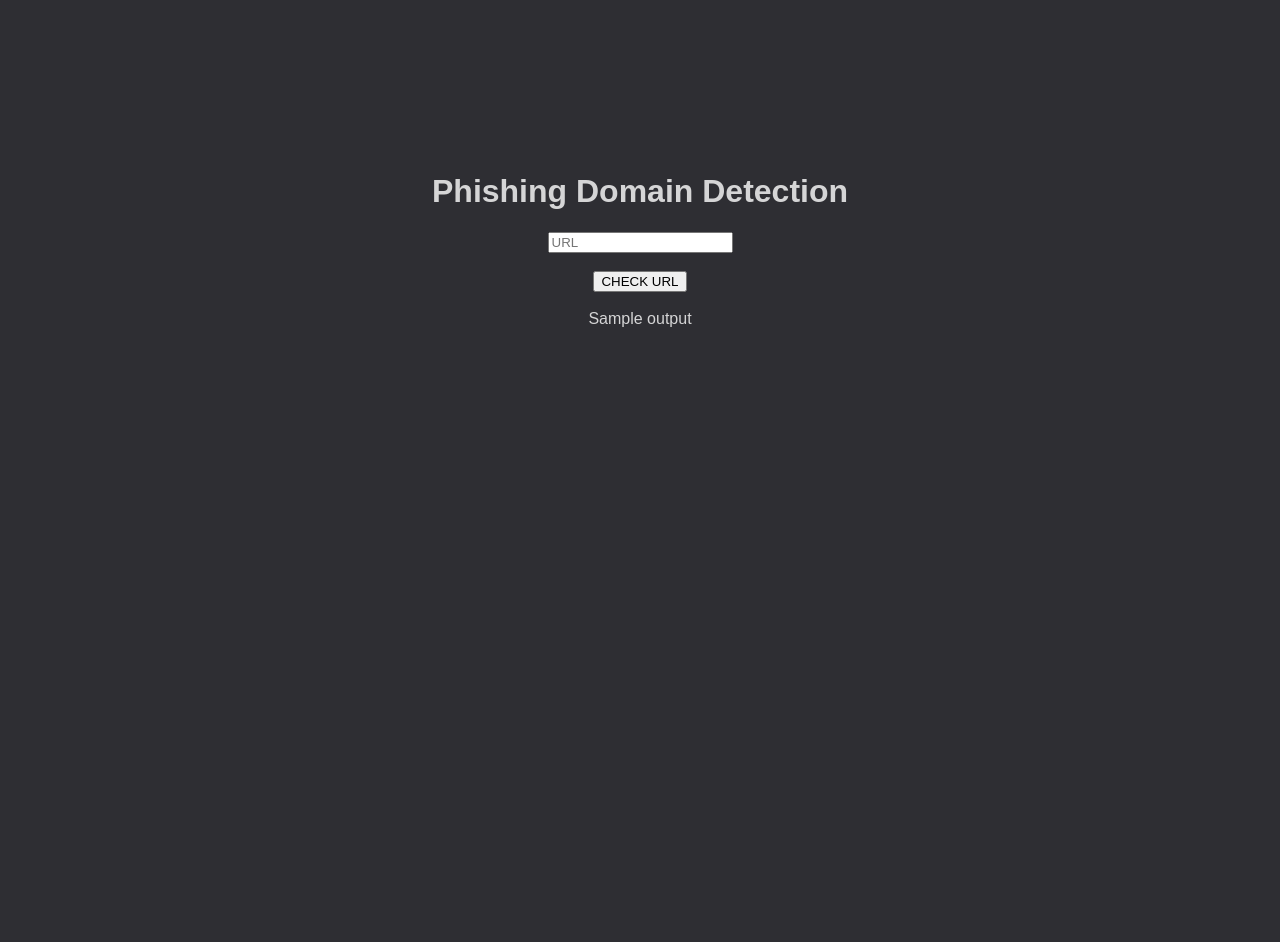
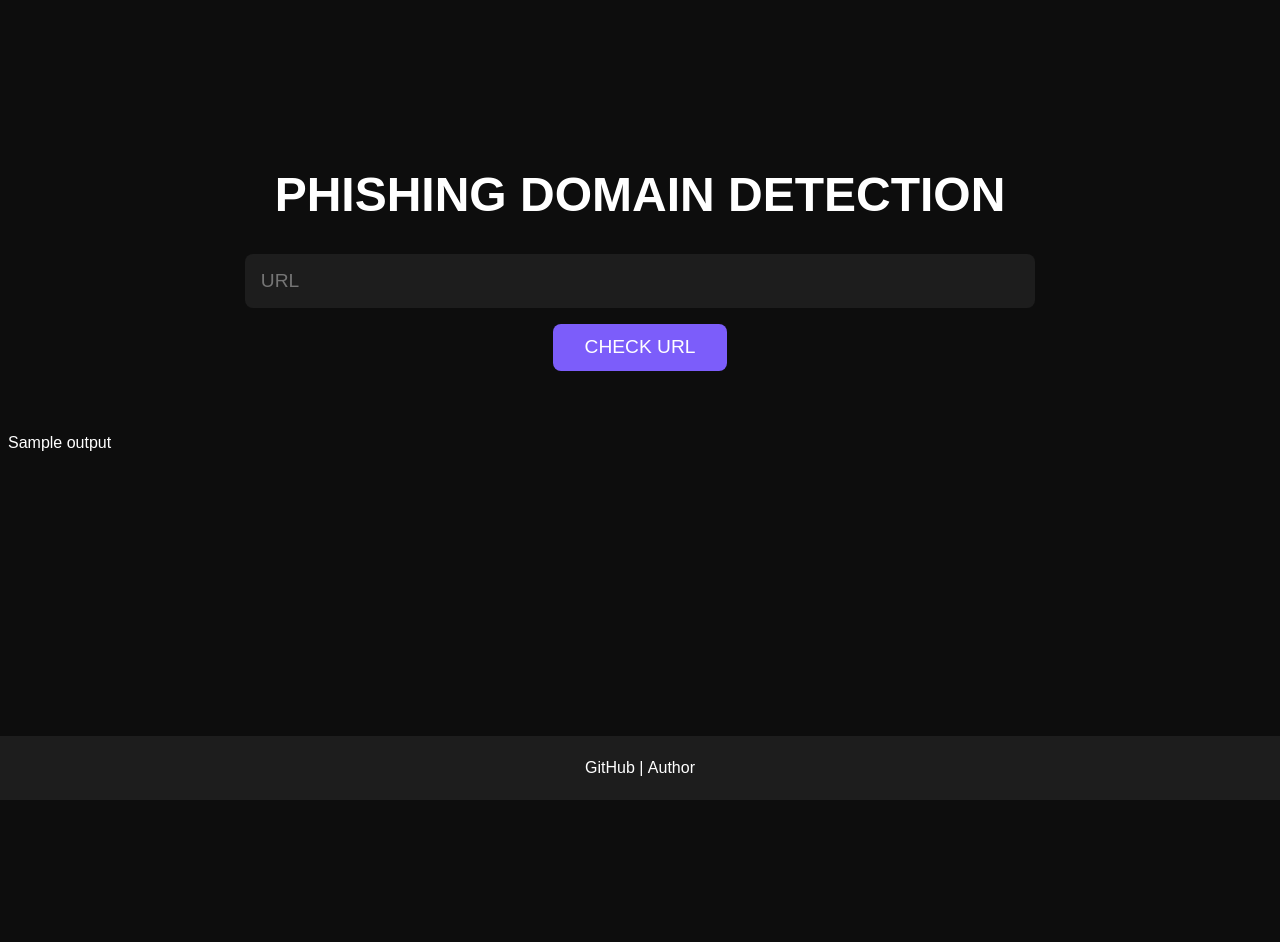
Before and after one commit to abhizaik/SafeSurf, a Flask app: template templates/index.html in a window 1280 px wide. Before the commit the page ends 327 px from the top, so only its background shows below. Run offline with Flask 2, Linux system fonts and the light colour scheme; the template is opened without the code that fills it: most values are stand-ins (such as "Sample title", 1, 10 or a date in 2020).

Commit message:
modified ui

```diff
--- a/static/css/style.css
+++ b/static/css/style.css
@@ -1,5 +1,105 @@
 body {
-    font-family: "poppins", sans-serif;
-    color: #d5d5d6;
-    background-color: #2e2e33;
+    background-color: #0D0D0D;
+    color: #fff;
+    font-family: 'Montserrat', sans-serif;
+    display: flex;
+    flex-direction: column;
+    min-height: 100vh;
 }
+
+h1 {
+    font-size: 3rem;
+    margin-bottom: 2rem;
+    text-align: center;
+    text-transform: uppercase;
+}
+
+.logo {
+    text-decoration: none;
+    color: inherit;
+}
+
+form {
+    display: flex;
+    flex-direction: column;
+    align-items: center;
+    padding-bottom: 5%;
+}
+
+input[type="text"] {
+    border: none;
+    border-radius: 0.5rem;
+    padding: 1rem;
+    font-size: 1.2rem;
+    background-color: #1D1D1D;
+    color: #fff;
+    width: 80%;
+    margin-bottom: 1rem;
+}
+
+button[type="submit"] {
+    border: none;
+    border-radius: 0.5rem;
+    padding: 0.8rem 2rem;
+    font-size: 1.2rem;
+    background-color: #7c5dfa;
+    color: #fff;
+    cursor: pointer;
+    transition: background-color 0.2s ease;
+}
+
+button[type="submit"]:hover {
+    background-color: #9279FF;
+}
+
+output {
+    display: block;
+    margin-top: 2rem;
+    font-size: 1.2rem;
+}
+
+.container {
+    display: flex;
+    flex-direction: column;
+    /* justify-content: center;
+    align-items: center; */
+    min-height: 100vh;
+    padding-top: 10%;
+}
+
+.footer {
+    background-color: #1D1D1D;
+    color: #fff;
+    display: flex;
+    justify-content: center;
+    align-items: center;
+    position: fixed;
+    bottom: 0;
+    left: 0;
+    width: 100%;
+    height: 4rem;
+}
+
+.footer a {
+    color: #fff;
+    text-decoration: none;
+    transition: color 0.2s ease;
+}
+
+.footer a:hover {
+    color: #7c5dfa;
+}
+
+main {
+    flex: 1;
+    display: flex;
+    flex-direction: column;
+    justify-content: center;
+    align-items: center;
+}
+
+@media only screen and (min-width: 768px) {
+    input[type="text"] {
+        width: 60%;
+    }
+}
--- a/templates/index.html
+++ b/templates/index.html
@@ -3,27 +3,35 @@
 
 <head>
     <meta charset="UTF-8">
+    <meta name="viewport" content="width=device-width, initial-scale=1">
     <link rel="stylesheet" type="text/css" href="{{ url_for('static', filename='css/style.css') }}" />
     <title>Phishing Domain Detection</title>
 </head>
 
 <body>
 
-    <br><br><br><br><br><br><br><br>
-    <center>
+    <div class="container">
 
-        <h1>Phishing Domain Detection</h1>
+        <a href="/" class="logo">
+            <h1>Phishing Domain Detection</h1>
+        </a>
 
         <form action="/result" method="post">
             <input type="text" name="url" placeholder="URL" required="required" />
-            <br><br>
             <button type="submit" class="btn">CHECK URL</button>
         </form>
 
-        <br> {{ output }}
+        <div class="output">
+            {{output}}
+        </div>
 
-    </center>
+        <div class="footer">
+            <a href="https://github.com/incogGod/phishing-domain-detection">GitHub</a>
+            <span> &nbsp;|&nbsp; </span>
+            <a href="https://incoggod.com/">Author</a>
+        </div>
 
+    </div>
 
 </body>
 
```
